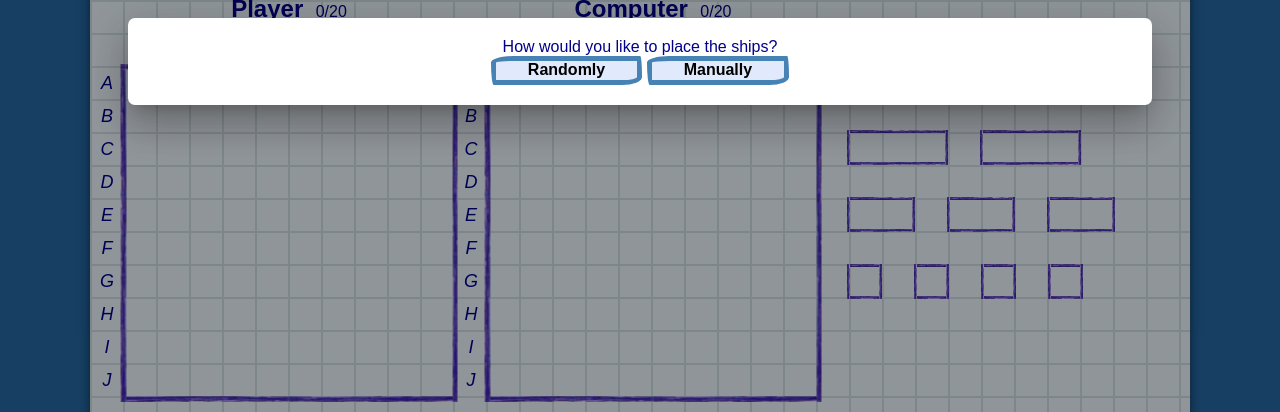
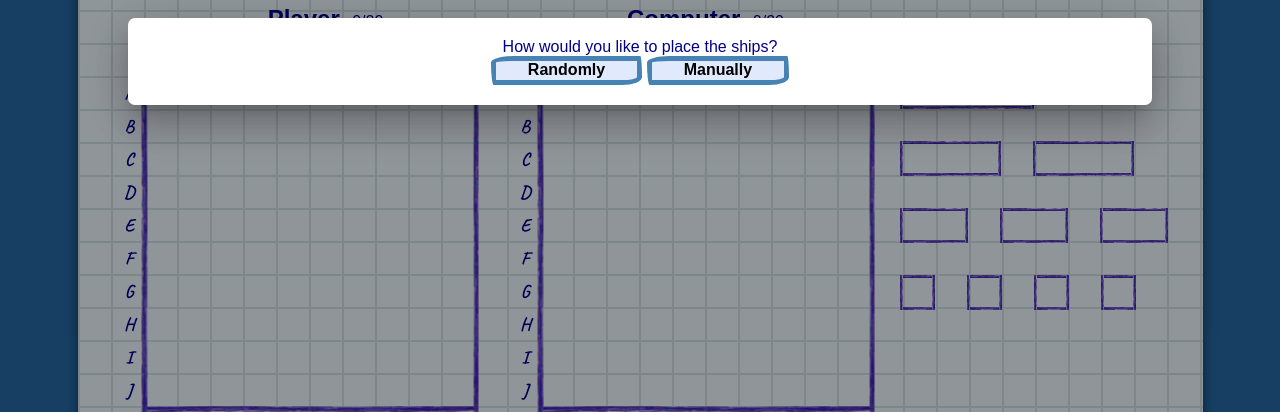
Before and after one commit to ElenaBagriy/sea-battle, a plain HTML site: page index.html in a window 1280 px wide. Shown: the part 174-586 px from the top of the page. Drawn offline with nearby package versions, Linux system fonts and the light colour scheme; no server answers; a web font is replaced by a local one.

Commit message:
Fix position

```diff
--- a/index.html
+++ b/index.html
@@ -5,8 +5,11 @@
     <meta charset="UTF-8">
     <meta name="viewport" content="width=device-width, initial-scale=1.0">
   <!-- Render All Elements Normally -->
-       <link rel="stylesheet" href="https://cdnjs.cloudflare.com/ajax/libs/normalize/8.0.1/normalize.min.css">
+    <link rel="stylesheet" href="https://cdnjs.cloudflare.com/ajax/libs/normalize/8.0.1/normalize.min.css">
     <link rel="stylesheet" href="./style.css" />
+    <link rel="preconnect" href="https://fonts.googleapis.com">
+    <link rel="preconnect" href="https://fonts.gstatic.com" crossorigin>
+    <link href="https://fonts.googleapis.com/css2?family=Caveat:wght@400..700&display=swap" rel="stylesheet">
     <script src="https://cdnjs.cloudflare.com/ajax/libs/howler/2.2.1/howler.min.js" integrity="sha512-L6Z/YtIPQ7eU3BProP34WGU5yIRk7tNHk7vaC2dB1Vy1atz6wl9mCkTPPZ2Rn1qPr+vY2mZ9odZLdGYuaBk7dQ==" crossorigin="anonymous"></script>
     <title>Sea battle</title>
 </head>
--- a/style.css
+++ b/style.css
@@ -21,6 +21,7 @@ a {
 }
 
 /* End Global rule */
+
 body {
   font-family: "Hand Drawn Shapes", sans-serif;
   background-image: url("./images/natural-wood-texture-brown-surface-wooden-table_84485-547.png");
@@ -45,11 +46,11 @@ main {
   background-repeat: repeat;
   background-color: #f0f8ff;
   text-align: center;
-  width: 1100px;
-  height: 650px;
+  width: 1125px;
+  height: 630px;
   box-shadow: 0 0 10px rgba(0, 0, 0, 0.5);
   padding: 1em;
-  padding-left: 29px;
+  padding-left: 62px;
 }
 
 h1 {
@@ -71,6 +72,40 @@ h2 {
   flex-direction: row;
 }
 
+section {
+  position: relative;
+}
+
+.number-row {
+  position: absolute;
+  display: grid;
+  grid-template-columns: repeat(10, 1fr);
+  justify-content: center;
+  align-items: flex-end;
+  width: 330px;
+  height: 33px;
+  left: 0px;
+  bottom: 340px;
+  font-family: "Caveat", cursive;
+  font-size: 18px ;
+  font-weight: 700;
+}
+
+.letter-row {
+  position: absolute;
+  display: grid;
+  grid-template-rows: repeat(10, 1fr);
+  justify-content: flex-end;
+  align-items: center;
+  width: 33px;
+  height: 330px;
+  left: -38px;
+  bottom: 5px;
+  font-family: "Caveat", cursive;
+  font-size: 18px;
+  font-weight: 700;
+}
+
 .board {
   display: grid;
   grid-template-rows: repeat(10, 1fr);
@@ -85,18 +120,13 @@ h2 {
   z-index: 500;
 }
 
+.player-board {
+  margin-right: 32px;
+}
+
 .row {
   display: grid;
   grid-template-columns: repeat(10, 1fr);
-}
-
-/* .cell { */
-/* border: 1px solid #d0dfe2; */
-/* background-color: #EFF8FF; */
-/* } */
-
-.cell.hide {
-  background-color: rgb(198, 203, 205);
 }
 
 .cell.hit {
@@ -153,10 +183,6 @@ button {
   gap: 0.5rem;
 }
 
-.ship.visible {
-  background-color: #6495ed;
-}
-
 .ship-bordered {
   position: absolute;
   height: 35px;
@@ -178,7 +204,7 @@ button {
   display: flex;
   flex-direction: column;
   gap: 32px;
-  margin-top: 68px;
+  margin-top: 69px;
   width: 30%;
 }
 
@@ -287,7 +313,6 @@ nav {
 .burger {
   font-size: 30px;
   cursor: pointer;
-  /* background-color: #dac0a3; */
   color: #ffffff;
   position: absolute;
   z-index: 8000;
@@ -345,35 +370,3 @@ nav {
 .board.enemy-board .cell:hover {
   cursor: url("images/Cursor.png") 10 10, auto;
 }
-
-section {
-  position: relative;
-}
-
-.number-row {
-  position: absolute;
-  display: grid;
-  grid-template-columns: repeat(10, 1fr);
-  justify-content: center;
-  align-items: flex-end;
-  width: 330px;
-  height: 33px;
-  left: 0px;
-  bottom: 340px;
-  font-size: 18px ;
-  font-style: italic;
-}
-
-.letter-row {
-  position: absolute;
-  display: grid;
-  grid-template-rows: repeat(10, 1fr);
-  justify-content: flex-end;
-  align-items: center;
-  width: 33px;
-  height: 330px;
-  left: -38px;
-  bottom: 5px;
-  font-size: 18px ;
-  font-style: italic;
-}
```
